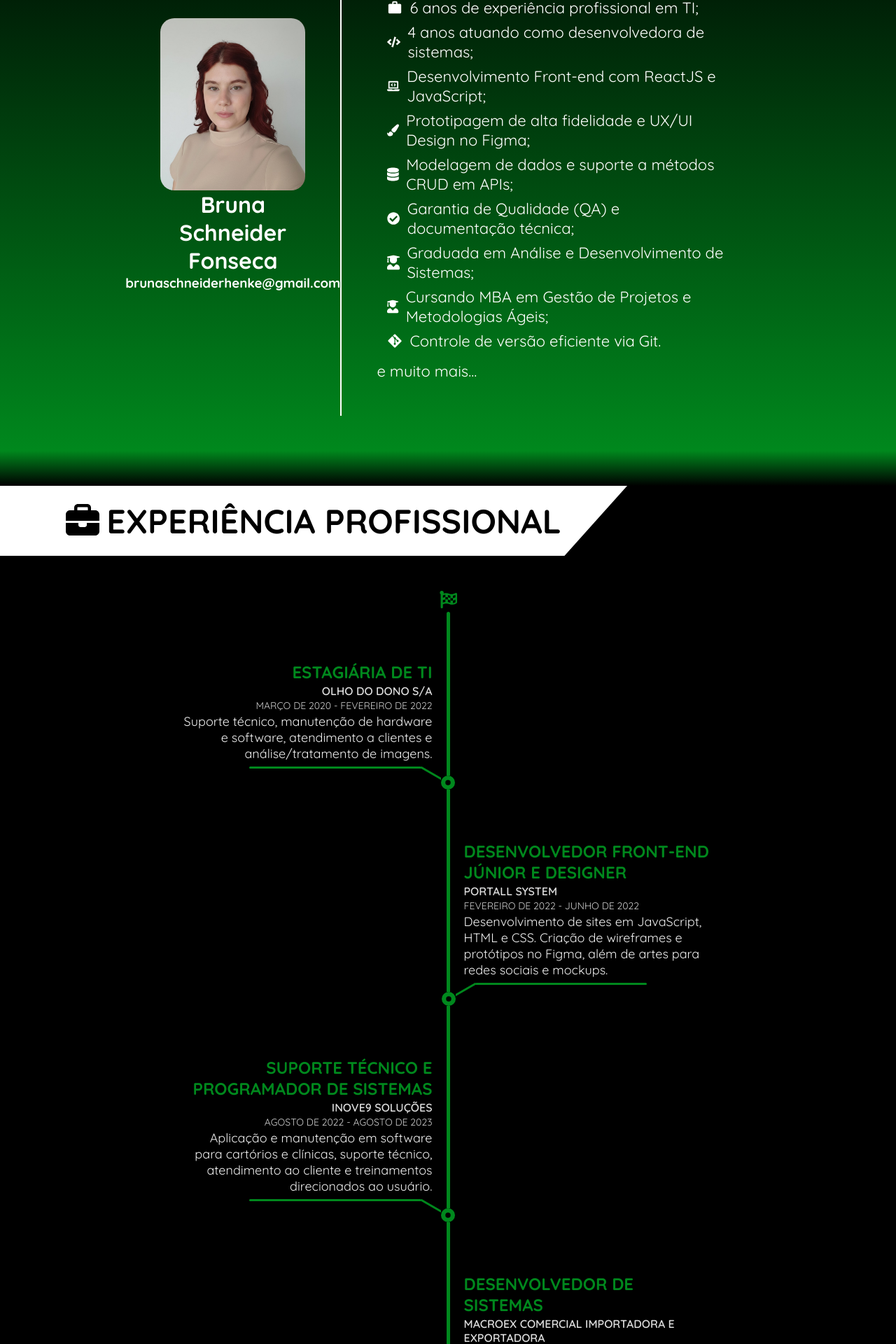
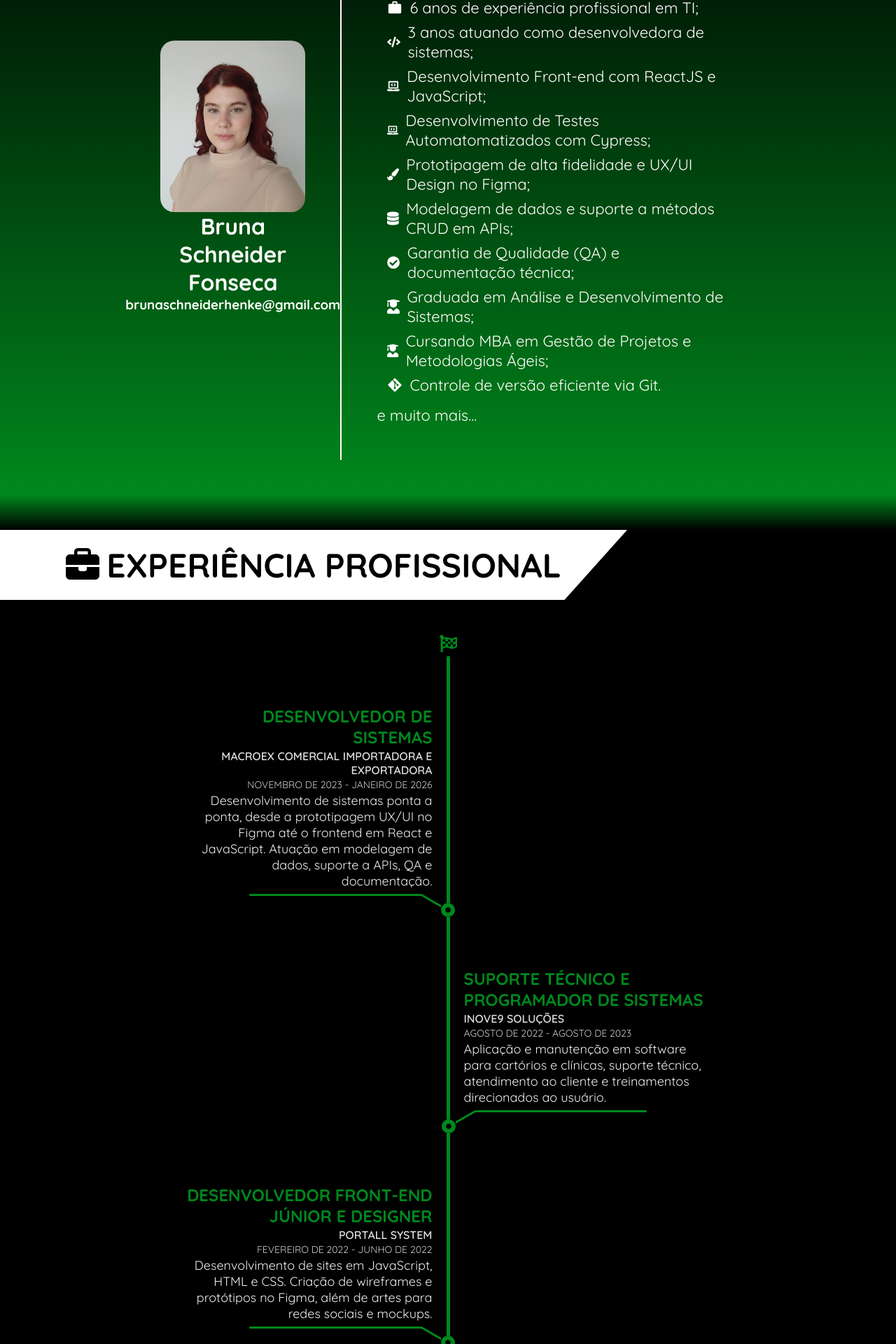
Before and after one commit to brunaschneider/brunaschneider, a Next.js app: page / in a window 1280 px wide. Shown: the part 262-2182 px from the top of the page at 70% size. Built offline with nearby package versions, Linux system fonts and the light colour scheme.

Commit message:
Adiciona e altera informações

```diff
--- a/src/app/components/Body/components/Courses/Content.tsx
+++ b/src/app/components/Body/components/Courses/Content.tsx
@@ -52,6 +52,14 @@ export const contentPTBR: CoursesContent = {
             start: "2024",
             end: "2024",
             description: "Especialização em criação de interfaces visuais modernas e funcionais para produtos digitais."
+        },
+        {
+            icon: <FaLaptopCode />,
+            title: "C# COMPLETO Programação Orientada a Objetos + Projetos",
+            platform: "Udemy",
+            start: "2024",
+            end: "2024",
+            description: "Especialização em C# e Programação Orientada a Objetos, abrangendo desde fundamentos até o desenvolvimento de projetos práticos."
         }
     ]
 }
@@ -90,6 +98,14 @@ export const contentEN: CoursesContent = {
             start: "2024",
             end: "2024",
             description: "Specialization in creating modern and functional visual interfaces for digital products."
+        },
+        {
+            icon: <FaLaptopCode />,
+            title: "Complete C# Object-Oriented Programming + Projects",
+            platform: "Udemy",
+            start: "2024",
+            end: "2024",
+            description: "Specialization in C# and Object-Oriented Programming, covering from fundamentals to the development of practical projects."
         }
     ]
 }
--- a/src/app/components/Body/components/Experience/Content.tsx
+++ b/src/app/components/Body/components/Experience/Content.tsx
@@ -13,17 +13,22 @@ export type ExperienceList = {
     description?: string
 }
 
-// content must have a final empty object to fit the timeline structure
-
 export const contentPTBR: ExperienceContent = {
     title: "Experiência Profissional",
     list: [
         {
-            title: "Estagiária de TI",
-            company: "Olho Do Dono S/A",
-            start: "Março de 2020",
-            end: "Fevereiro de 2022",
-            description: "Suporte técnico, manutenção de hardware e software, atendimento a clientes e análise/tratamento de imagens."
+            title: "Desenvolvedor de Sistemas",
+            company: "Macroex Comercial Importadora e Exportadora",
+            start: "Novembro de 2023",
+            end: "Janeiro de 2026",
+            description: "Desenvolvimento de sistemas ponta a ponta, desde a prototipagem UX/UI no Figma até o frontend em React e JavaScript. Atuação em modelagem de dados, suporte a APIs, QA e documentação."
+        },
+        {
+            title: "Suporte Técnico e Programador de Sistemas",
+            company: "Inove9 Soluções",
+            start: "Agosto de 2022",
+            end: "Agosto de 2023",
+            description: "Aplicação e manutenção em software para cartórios e clínicas, suporte técnico, atendimento ao cliente e treinamentos direcionados ao usuário."
         },
         {
             title: "Desenvolvedor Front-end Júnior e Designer",
@@ -33,19 +38,13 @@ export const contentPTBR: ExperienceContent = {
             description: "Desenvolvimento de sites em JavaScript, HTML e CSS. Criação de wireframes e protótipos no Figma, além de artes para redes sociais e mockups."
         },
         {
-            title: "Suporte Técnico e Programador de Sistemas",
-            company: "Inove9 Soluções",
-            start: "Agosto de 2022",
-            end: "Agosto de 2023",
-            description: "Aplicação e manutenção em software para cartórios e clínicas, suporte técnico, atendimento ao cliente e treinamentos direcionados ao usuário."
+            title: "Estagiária de TI",
+            company: "Olho Do Dono S/A",
+            start: "Março de 2020",
+            end: "Fevereiro de 2022",
+            description: "Suporte técnico, manutenção de hardware e software, atendimento a clientes e análise/tratamento de imagens."
         },
-        {
-            title: "Desenvolvedor de Sistemas",
-            company: "Macroex Comercial Importadora e Exportadora",
-            start: "Novembro de 2023",
-            end: "Janeiro de 2026",
-            description: "Desenvolvimento de sistemas ponta a ponta, desde a prototipagem UX/UI no Figma até o frontend em React e JavaScript. Atuação em modelagem de dados, suporte a APIs, QA e documentação."
-        },
+        {} // Objeto vazio para fechar a estrutura da timeline
     ]
 }
 
@@ -53,11 +52,18 @@ export const contentEN: ExperienceContent = {
     title: "Professional Experience",
     list: [
         {
-            title: "IT Intern",
-            company: "Olho Do Dono S/A",
-            start: "March 2020",
-            end: "February 2022",
-            description: "Technical support, hardware and software maintenance, customer service, and image analysis/processing."
+            title: "Systems Developer",
+            company: "Macroex Comercial Importadora e Exportadora",
+            start: "November 2023",
+            end: "January 2026",
+            description: "End-to-end system development, from UX/UI prototyping in Figma to frontend development using React and JavaScript. Experience in data modeling, API support, QA, and documentation."
+        },
+        {
+            title: "Technical Support and Systems Programmer",
+            company: "Inove9 Soluções",
+            start: "August 2022",
+            end: "August 2023",
+            description: "Implementation and maintenance of software for notary offices and clinics, technical support, customer service, and user-focused training."
         },
         {
             title: "Junior Front-end Developer and Designer",
@@ -67,18 +73,12 @@ export const contentEN: ExperienceContent = {
             description: "Website development using JavaScript, HTML, and CSS. Creation of wireframes and prototypes in Figma, as well as social media designs and mockups."
         },
         {
-            title: "Technical Support and Systems Programmer",
-            company: "Inove9 Soluções",
-            start: "August 2022",
-            end: "August 2023",
-            description: "Implementation and maintenance of software for notary offices and clinics, technical support, customer service, and user-focused training."
+            title: "IT Intern",
+            company: "Olho Do Dono S/A",
+            start: "March 2020",
+            end: "February 2022",
+            description: "Technical support, hardware and software maintenance, customer service, and image analysis/processing."
         },
-        {
-            title: "Systems Developer",
-            company: "Macroex Comercial Importadora e Exportadora",
-            start: "November 2023",
-            end: "January 2026",
-            description: "End-to-end system development, from UX/UI prototyping in Figma to frontend development using React and JavaScript. Experience in data modeling, API support, QA, and documentation."
-        },
+        {} // Empty object to fit the timeline structure
     ]
 }
--- a/src/app/components/Body/components/Introduction/Content.tsx
+++ b/src/app/components/Body/components/Introduction/Content.tsx
@@ -36,11 +36,15 @@ export const contentPTBR: IntroductionContent = {
         },
         {
             icon: <FaCode />,
-            text: "4 anos atuando como desenvolvedora de sistemas;"
+            text: "3 anos atuando como desenvolvedora de sistemas;"
         },
         {
             icon: <FaLaptopCode />,
             text: "Desenvolvimento Front-end com ReactJS e JavaScript;"
+        },
+        {
+            icon: <FaLaptopCode />,
+            text: "Desenvolvimento de Testes Automatomatizados com Cypress;"
         },
         {
             icon: <FaPaintBrush />,
```
